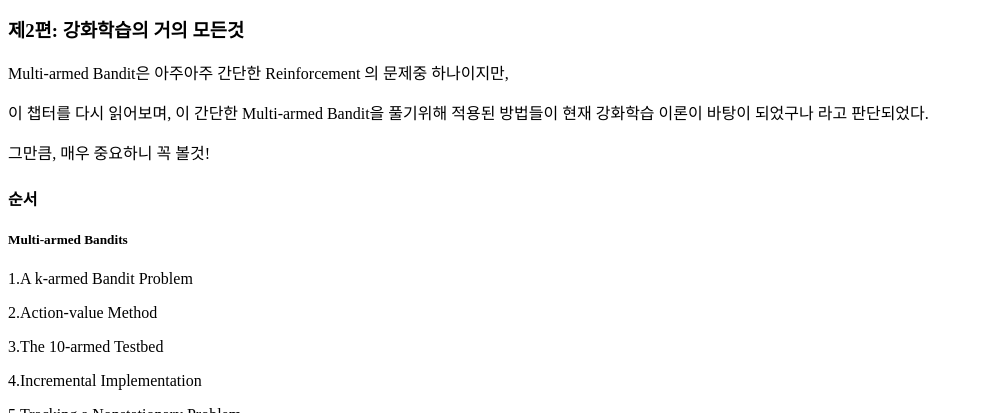
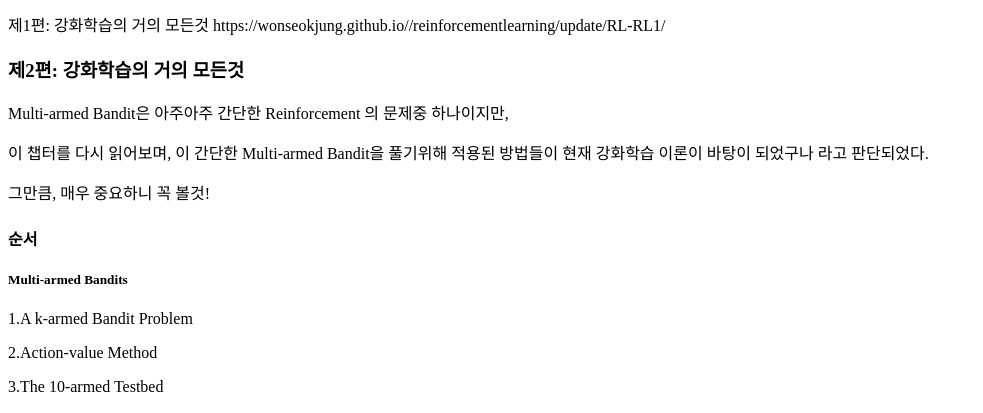
Before and after one commit to wonseokjung/wonseokjung.github.io, a Jekyll site: the page built from _posts/2018-04-20-RL-RL2.md, in a window 1280 px wide and 900 px high, cut to the strip 487-900 px from the top of the window. Shown: the whole strip, without its empty margins (0-983 px from the left). Built offline with Jekyll 4.4.1, drawn with Linux system fonts in a browser that asks for light colours; formulas are drawn with MathJax 3.

Commit message:
Update 2018-04-20-RL-RL2.md

```diff
--- a/_posts/2018-04-20-RL-RL2.md
+++ b/_posts/2018-04-20-RL-RL2.md
@@ -5,6 +5,8 @@ categories: Reinforcementlearning update
 use_math : true
 ---
 
+제1편: 강화학습의 거의 모든것
+https://wonseokjung.github.io//reinforcementlearning/update/RL-RL1/
 
 ### 제2편: 강화학습의 거의 모든것
 
```
